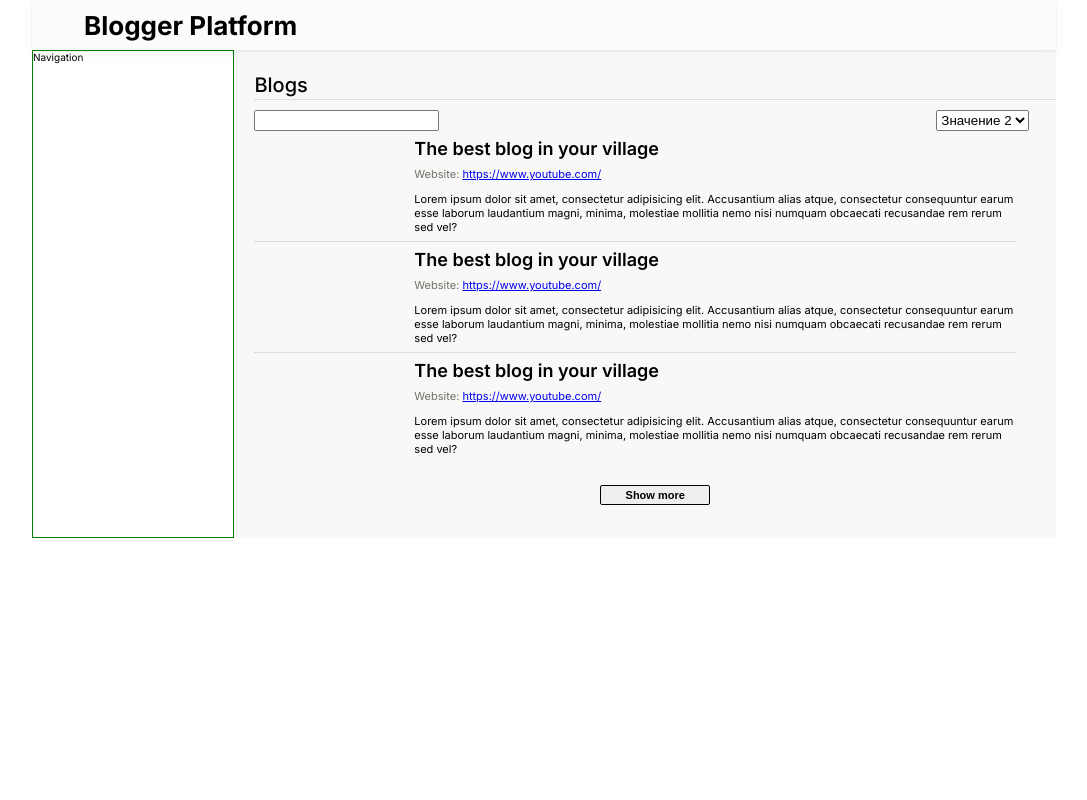
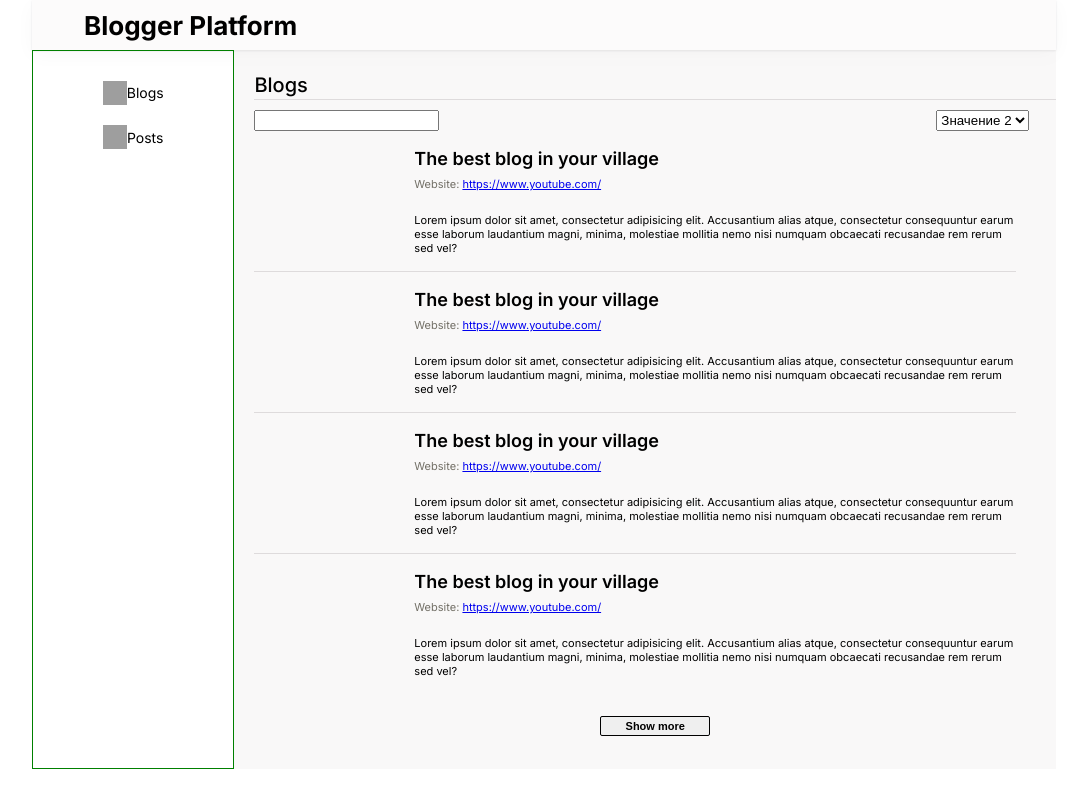
Before and after one commit to vikasatta1/guildSamurai, a React (Create React App) app: page / in a window 1280 px wide. Shown: the whole page, without its empty margins (96-1183 px from the left). Built offline with nearby package versions, Linux system fonts and the light colour scheme; grey boxes are pictures that could not be loaded.

Commit message:
navigation

```diff
--- a/src/App.scss
+++ b/src/App.scss
@@ -3,11 +3,7 @@
   margin: 0 auto;
 
 }
-.nav{
+.content{
   display: flex;
   flex-direction: row;
 }
-.navigation{
-  flex-basis: 20%;
-  border:1px solid green;
-}
--- a/src/App.tsx
+++ b/src/App.tsx
@@ -2,15 +2,14 @@ import React from 'react';
 import './App.scss';
 import Header from "./components/header/Header";
 import Main from "./components/main/Main";
+import Navigation from "./components/nav/Navigation";
 
 function App() {
     return (
         <div className="App">
             <Header/>
-            <div className="nav">
-                <div className={'navigation'}>
-                   Navigation
-                </div>
+            <div className="content">
+                <Navigation/>
                 <Main/>
             </div>
         </div>
--- /dev/null
+++ b/src/components/blogItem/BlogItem.scss
@@ -0,0 +1,44 @@
+.blog{
+  display: flex;
+  flex-direction: row;
+  justify-content: space-between;
+  height: 14em;
+  border-bottom: 1px solid #DEDBDC;
+
+  .blog-logo {
+    border-radius: 100%;
+    background-color: yellow;
+  }
+
+  .content-blog {
+    flex-basis: 79%;
+    margin-top: 1em;
+
+
+    h3 {
+      margin: 0;
+      font-style: normal;
+      font-weight: 600;
+      font-size: 1.8em;
+      line-height: 2em;
+    }
+    p{
+      margin: 0;
+      padding: 0;
+      font-style: normal;
+      font-weight: 400;
+      font-size: 1.1em;
+      &:last-child{
+        margin-top: 2em;
+      }
+    }
+
+
+    .grey {
+      color: #737067
+    }
+  }
+  &:last-child{
+    border-bottom: none;
+  }
+}
--- /dev/null
+++ b/src/components/blogItem/BlogItem.tsx
@@ -0,0 +1,28 @@
+import React from 'react';
+import './BlogItem.scss'
+type BlogItemPropsType = {
+    img:string,
+    title:string,
+    href:string,
+    content:string
+}
+const BlogItem = () => {
+    return (
+        <div className={'blog'}>
+            <div className={'blog-logo'}>
+                {/* <img alt={'logo'}/>*/}
+            </div>
+            <div className={'content-blog'}>
+                <h3>The best blog in your village</h3>
+                <p className={'grey'}>Website: <a href={'#'}>https://www.youtube.com/</a></p>
+                <p>
+                    Lorem ipsum dolor sit amet, consectetur adipisicing elit. Accusantium alias atque, consectetur
+                    consequuntur earum esse laborum laudantium magni, minima, molestiae mollitia nemo nisi
+                    numquam obcaecati recusandae rem rerum sed vel?
+                </p>
+            </div>
+        </div>
+    );
+};
+
+export default BlogItem;
--- a/src/components/main/Main.scss
+++ b/src/components/main/Main.scss
@@ -37,50 +37,7 @@
   margin: 0 4em 0 0;
 
 
-  .blog {
-    display: flex;
-    flex-direction: row;
-    /*border: 1px solid red;*/
-    justify-content: space-between;
-    height: 11em;
-    border-bottom: 1px solid #DEDBDC;
 
-    .blog-logo {
-      border-radius: 100%;
-      background-color: yellow;
-    }
-
-    .content-blog {
-      flex-basis: 79%;
-
-
-      h3 {
-        margin: 0;
-        font-style: normal;
-        font-weight: 600;
-        font-size: 1.8em;
-        line-height: 2em;
-      }
-      p{
-        margin: 0;
-        padding: 0;
-        font-style: normal;
-        font-weight: 400;
-        font-size: 1.1em;
-        &:last-child{
-          margin-top: 1em;
-        }
-      }
-
-
-      .grey {
-        color: #737067
-      }
-    }
-    &:last-child{
-      border-bottom: none;
-    }
-  }
 
 }
 .button{
--- a/src/components/main/Main.tsx
+++ b/src/components/main/Main.tsx
@@ -1,5 +1,6 @@
 import React from 'react';
 import './Main.scss'
+import BlogItem from "../blogItem/BlogItem";
 
 
 const Main = () => {
@@ -18,49 +19,13 @@ const Main = () => {
             </div>
             <div className={'blogs'}>
 
-                <div className={'blog'}>
-                    <div className={'blog-logo'}>
-                       {/* <img alt={'logo'}/>*/}
-                    </div>
-                    <div className={'content-blog'}>
-                        <h3>The best blog in your village</h3>
-                        <p className={'grey'}>Website: <a href={'#'}>https://www.youtube.com/</a></p>
-                        <p>
-                            Lorem ipsum dolor sit amet, consectetur adipisicing elit. Accusantium alias atque, consectetur
-                            consequuntur earum esse laborum laudantium magni, minima, molestiae mollitia nemo nisi
-                            numquam obcaecati recusandae rem rerum sed vel?
-                        </p>
-                    </div>
-                </div>
-                <div className={'blog'}>
-                    <div className={'blog-logo'}>
-                        {/* <img alt={'logo'}/>*/}
-                    </div>
-                    <div className={'content-blog'}>
-                        <h3>The best blog in your village</h3>
-                        <p className={'grey'}>Website: <a href={'#'}>https://www.youtube.com/</a></p>
-                        <p>
-                            Lorem ipsum dolor sit amet, consectetur adipisicing elit. Accusantium alias atque, consectetur
-                            consequuntur earum esse laborum laudantium magni, minima, molestiae mollitia nemo nisi
-                            numquam obcaecati recusandae rem rerum sed vel?
-                        </p>
-                    </div>
-                </div>
+                <BlogItem />
+                <BlogItem/>
+                <BlogItem/>
+                <BlogItem/>
 
-                <div className={'blog'}>
-                    <div className={'blog-logo'}>
-                        {/* <img alt={'logo'}/>*/}
-                    </div>
-                    <div className={'content-blog'}>
-                        <h3>The best blog in your village</h3>
-                        <p className={'grey'}>Website: <a href={'#'}>https://www.youtube.com/</a></p>
-                        <p>
-                            Lorem ipsum dolor sit amet, consectetur adipisicing elit. Accusantium alias atque, consectetur
-                            consequuntur earum esse laborum laudantium magni, minima, molestiae mollitia nemo nisi
-                            numquam obcaecati recusandae rem rerum sed vel?
-                        </p>
-                    </div>
-                </div>
+
+
             </div>
 
             <div className={'button'}>
--- /dev/null
+++ b/src/components/nav/Navigation.scss
@@ -0,0 +1,32 @@
+.navigation{
+  flex-basis: 20%;
+  border:1px solid green;
+  display: flex;
+  flex-direction: column;
+  align-items: center;
+  img{
+    width: 24px;
+    height: 24px;
+  }
+
+}
+.blogsNav{
+
+p{
+  font-size: 1.4em;
+  margin: 0.2em 0 0 0;
+}
+  margin:3em 0 0 0;
+  display: flex;
+  flex-direction:row ;
+
+}
+.posts{
+  margin: 2em 0 0 0 ;
+  display: flex;
+  flex-direction:row ;
+  p{
+    margin: 0.3em 0 0 0;
+    font-size: 1.4em;
+  }
+}
--- /dev/null
+++ b/src/components/nav/Navigation.tsx
@@ -0,0 +1,15 @@
+import React from 'react';
+import './Navigation.scss'
+import blogsImg from './assetsNav/list.svg'
+import postsImg from './assetsNav/grid_view.svg'
+const Navigation = () => {
+    return (
+        <div className={'navigation'}>
+            <div className={'blogsNav'}><img src={blogsImg}/> <p>Blogs</p></div>
+            <div className={'posts'}><img src={postsImg}/> <p>Posts</p></div>
+
+        </div>
+    );
+};
+
+export default Navigation;
```
